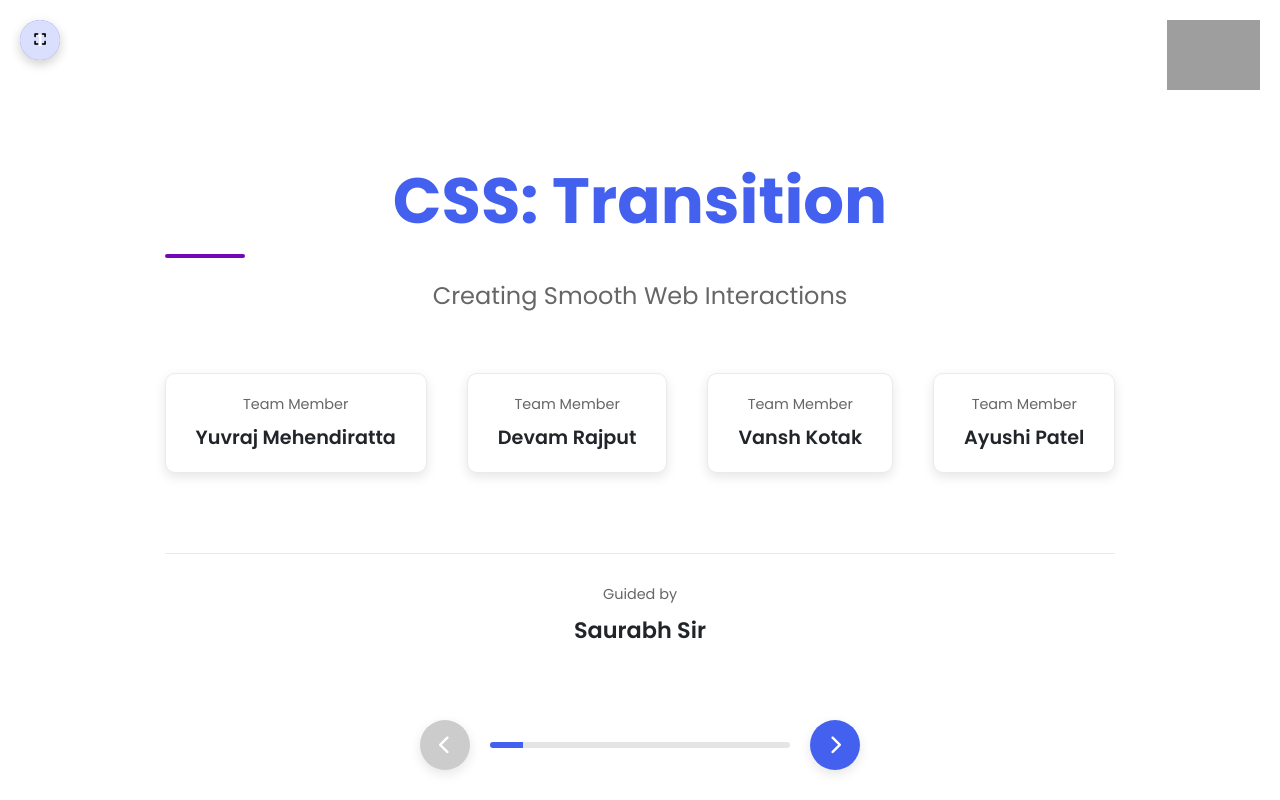
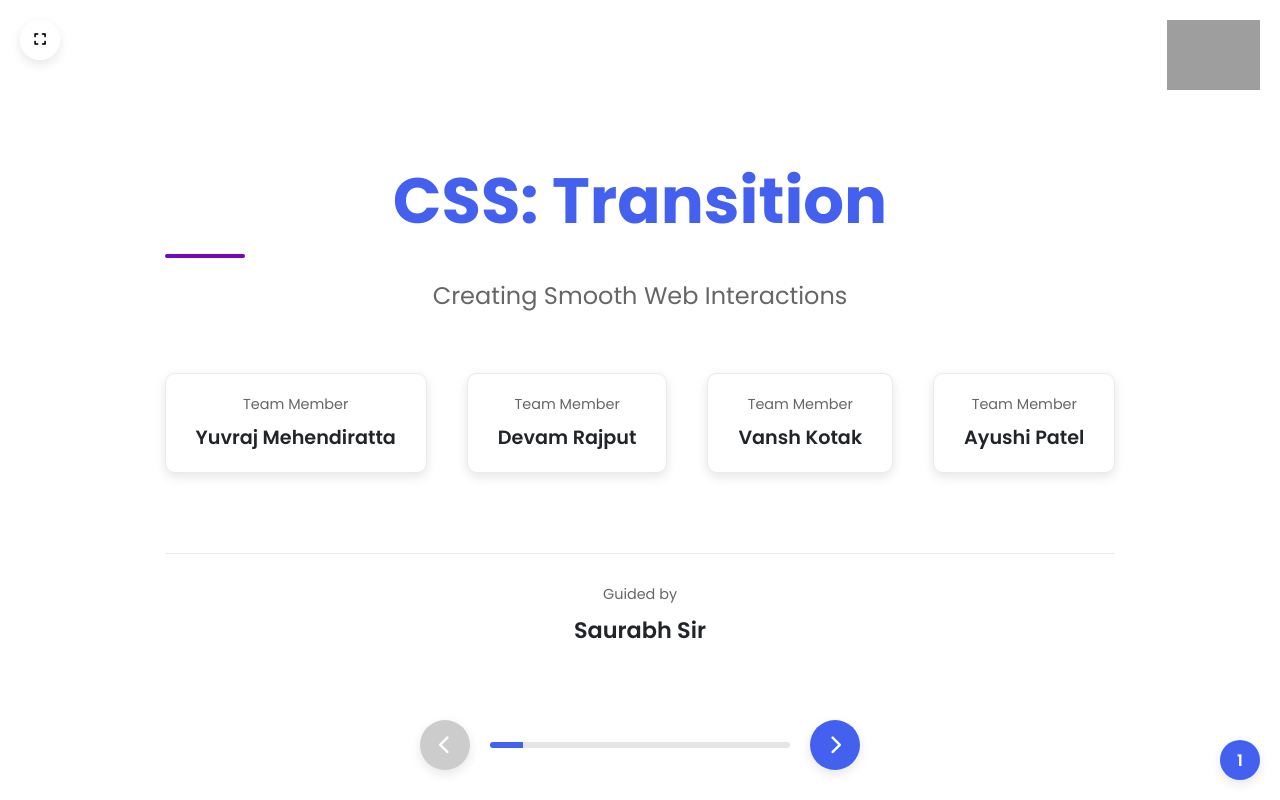
Before and after one commit to vanshkotak974-debug/presentation, a plain HTML site: page index.html in a window 1280 px wide. Drawn offline with Linux system fonts and the light colour scheme; grey boxes are pictures that could not be loaded.

Commit message:
Update index.html

```diff
--- a/index.html
+++ b/index.html
@@ -96,8 +96,8 @@
 
     .slide-number {
       position: absolute;
-      top: 20px;
-      left: 20px;
+      bottom: 20px;
+      right: 20px;
       background: var(--primary);
       color: white;
       width: 40px;
```
